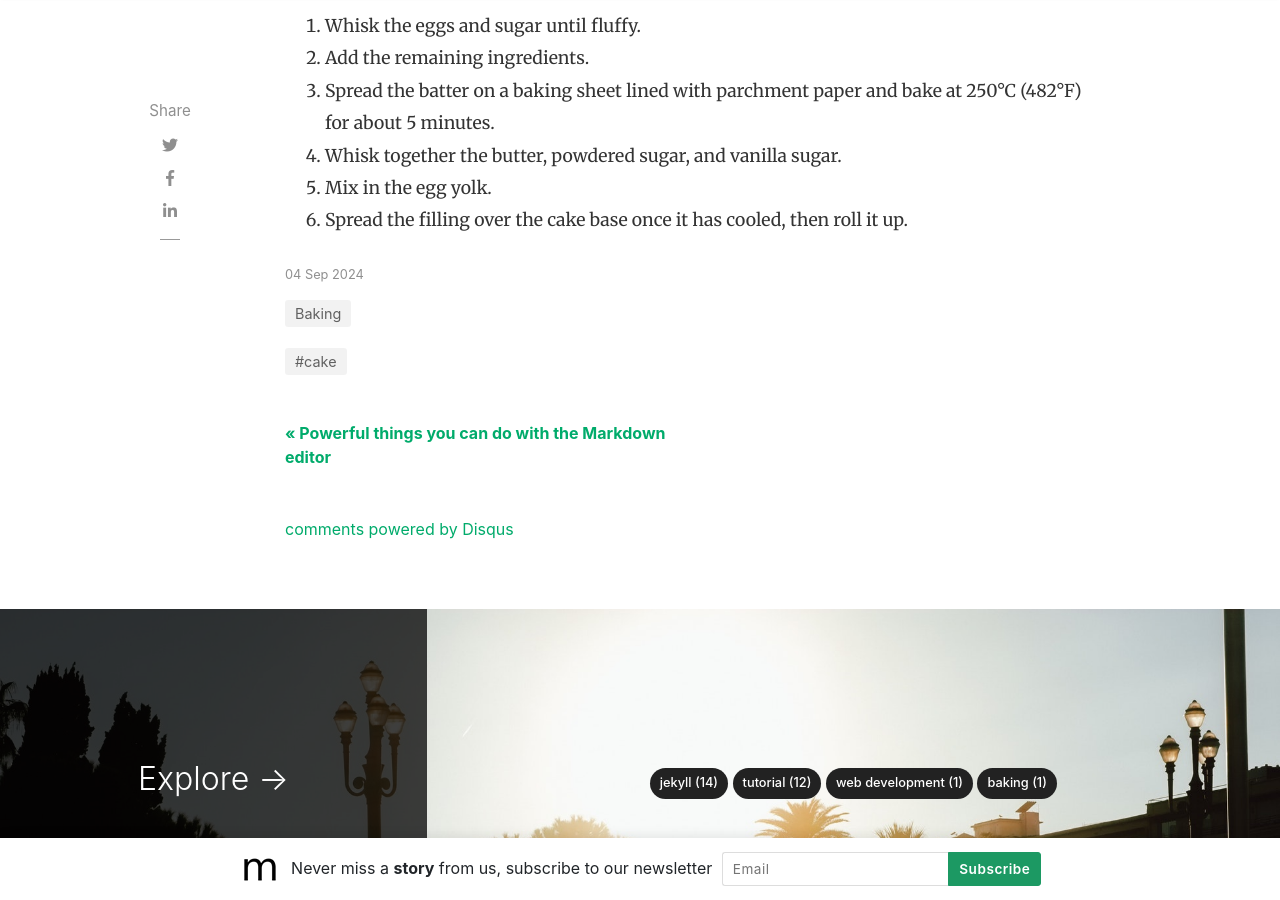
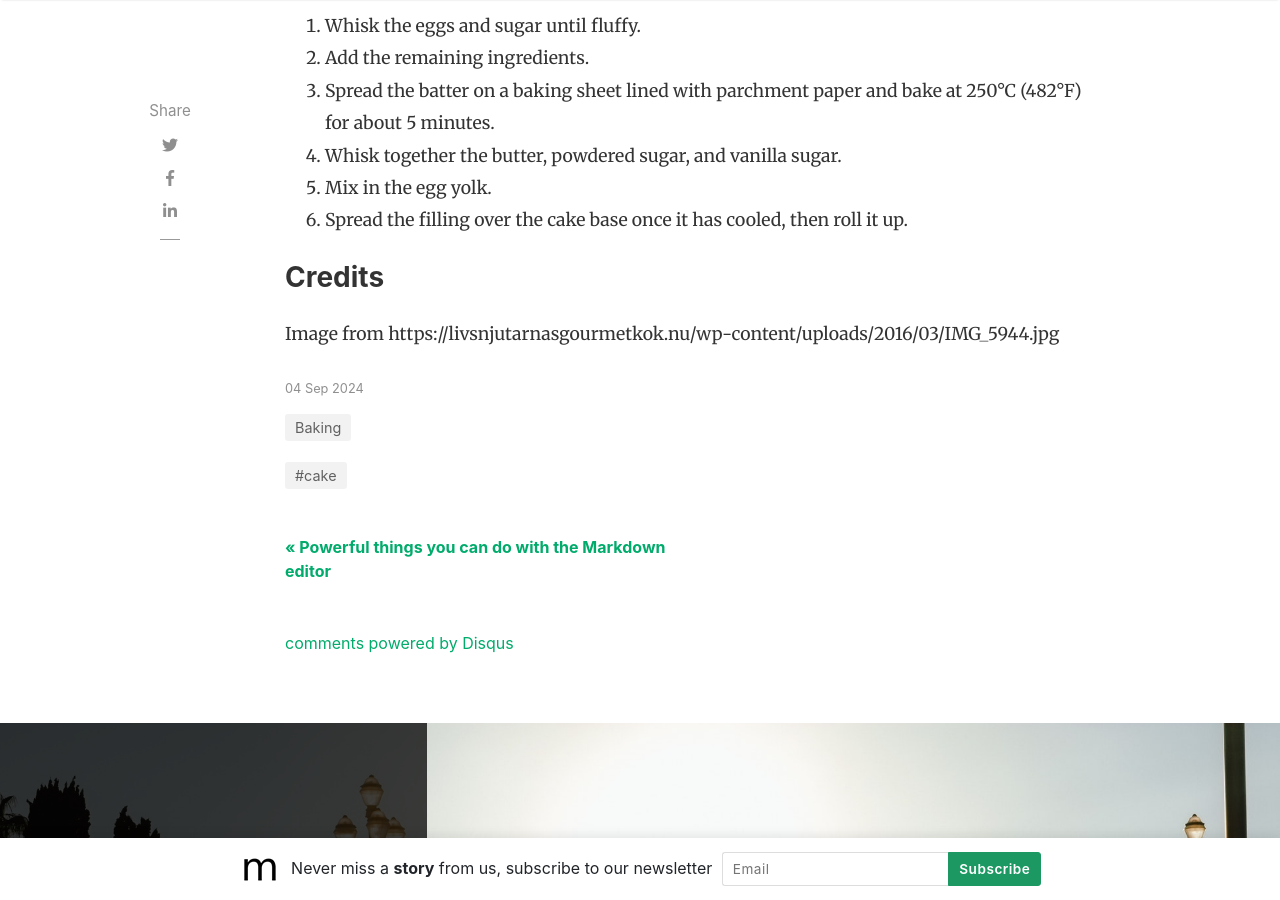
Before and after one commit to hmenorjr/hemkunskap-ax, a Jekyll site: the page built from _posts/2024-09-04-dream-cake-recipe.md, in a window 1280 px wide and 900 px high, scrolled down 1572 px. Built offline with Jekyll 4.4.1, drawn with Linux system fonts in a browser that asks for light colours; nearby versions of some CDN libraries; comment, search, counter and statistics services are not loaded.

Commit message:
Add credits section for the image

```diff
--- a/_posts/2024-09-04-dream-cake-recipe.md
+++ b/_posts/2024-09-04-dream-cake-recipe.md
@@ -30,3 +30,6 @@ featured: true
 4. Whisk together the butter, powdered sugar, and vanilla sugar.
 5. Mix in the egg yolk.
 6. Spread the filling over the cake base once it has cooled, then roll it up.
+
+### Credits
+Image from https://livsnjutarnasgourmetkok.nu/wp-content/uploads/2016/03/IMG_5944.jpg
```
